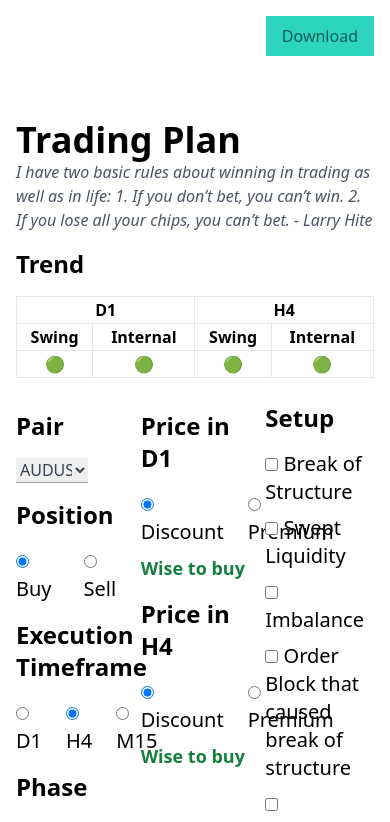
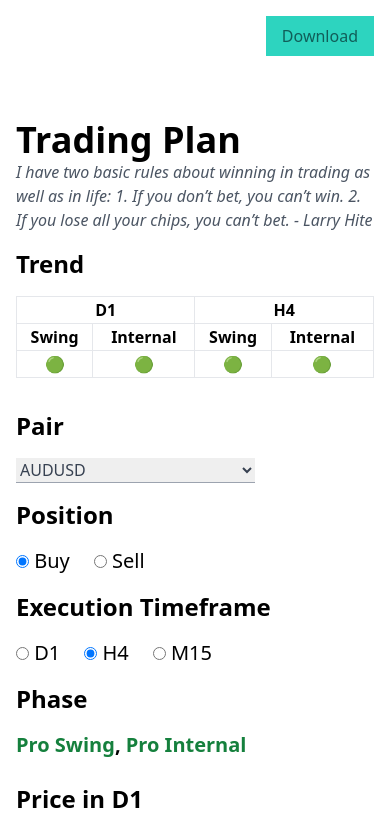
Before and after one commit to syahnur197/trading-plan, a Vue app: page / in a window 390 px wide. Shown: the top 822 px of the page. Built offline with nearby package versions, Linux system fonts and the light colour scheme.

Commit message:
fix column in mobile device

```diff
--- a/src/components/TradingPlan.vue
+++ b/src/components/TradingPlan.vue
@@ -257,7 +257,7 @@ const download = () => {
         </table>
       </div>
 
-      <div class="col-span-1 md:col-span-1 flex flex-col gap-y-2">
+      <div class="col-span-3 md:col-span-1 flex flex-col gap-y-2">
         <h1 class="text-2xl font-bold my-2">Pair</h1>
         <div class="flex flex-row gap-6">
           <select autocomplete="on" class="border-b w-2/3 border-gray-400 placeholder-gray-400 text-gray-700" name="pair" v-model="pair">
@@ -296,7 +296,7 @@ const download = () => {
         <div class="text-xl font-bold" v-html="getPhase"></div>
       </div>
 
-      <div class="col-span-1 md:col-span-1 flex flex-col gap-y-2">
+      <div class="col-span-3 md:col-span-1 flex flex-col gap-y-2">
         <h1 class="text-2xl font-bold my-2">Price in D1</h1>
         <div class="flex flex-row gap-6">
           <label class="text-xl flex-row align-middle" for="d1Price">
@@ -324,7 +324,7 @@ const download = () => {
         <div class="text-lg font-bold flex flex-row" v-html="getHh4PositionSuggestion"></div>
       </div>
 
-      <div class="col-span-1 md:col-span-1 flex flex-col gap-y-2">
+      <div class="col-span-3 md:col-span-1 flex flex-col gap-y-2">
         <h1 class="text-2xl font-bold mb-2">Setup</h1>
         <label class="text-xl">
           <input type="checkbox">
```
